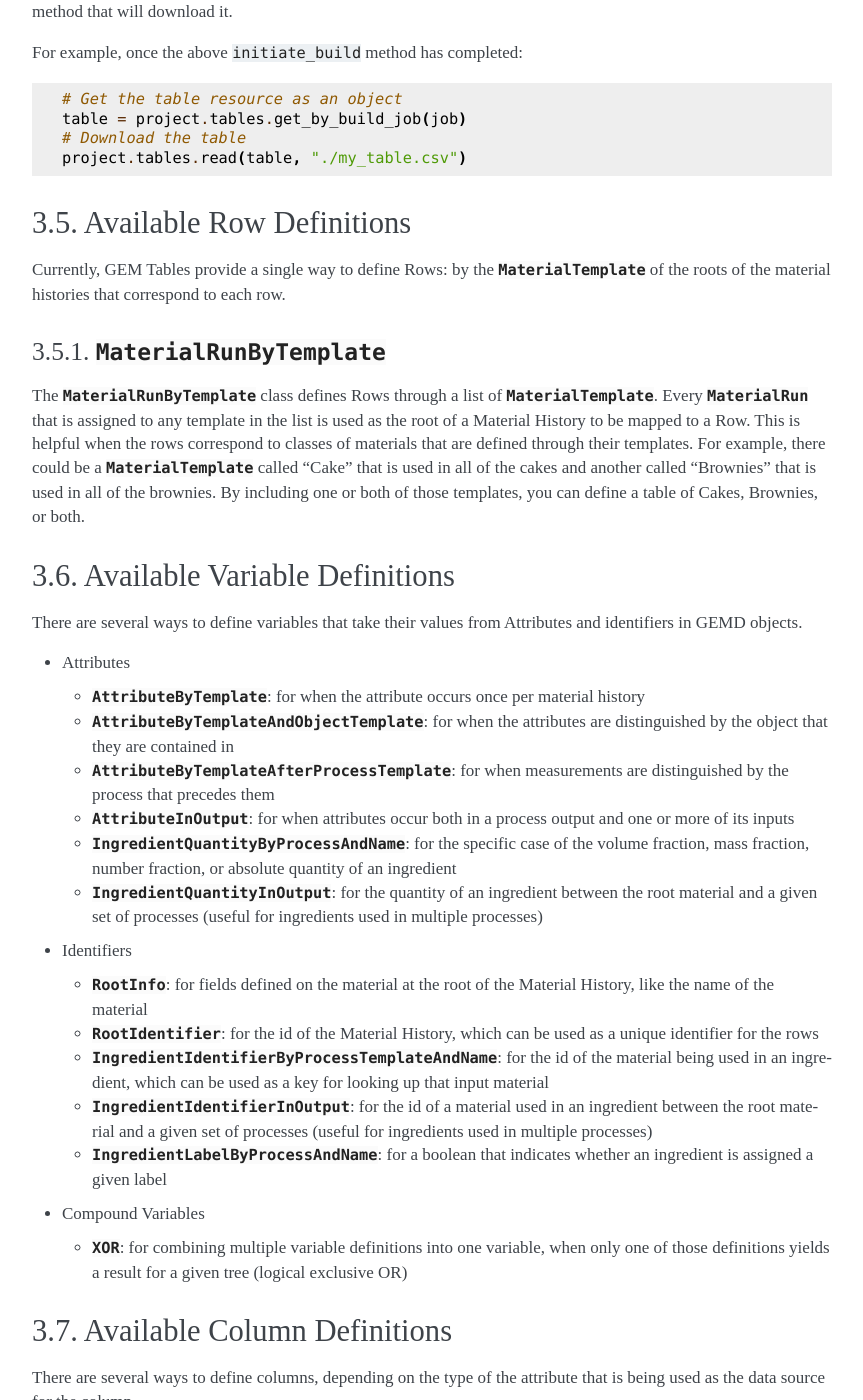
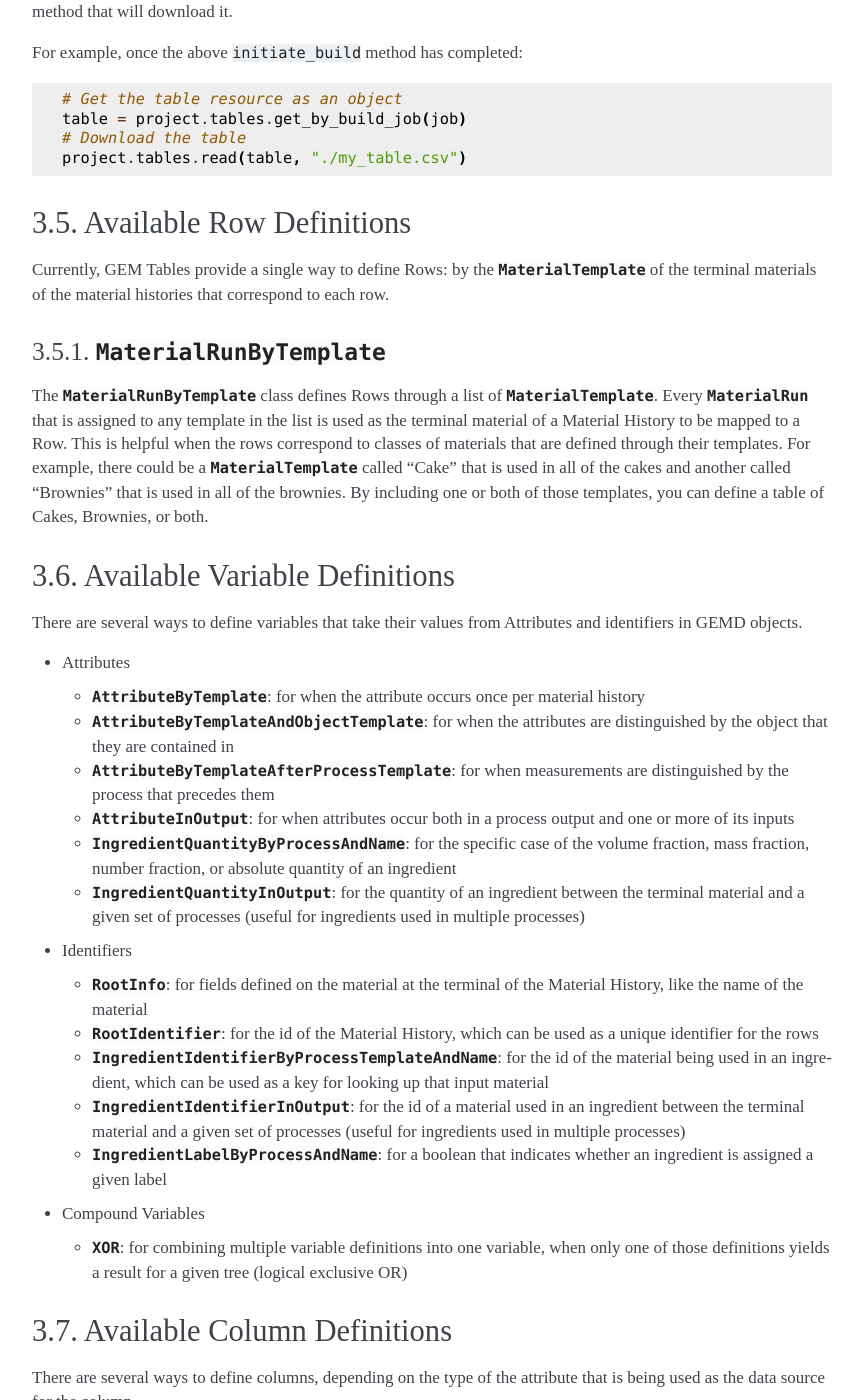
Before and after one commit to CitrineInformatics/citrine-python, a Sphinx documentation site: the page built from docs/source/data_extraction.rst, in a window 1280 px wide and 1400 px high, scrolled down 3876 px. Shown: the whole window, without its empty margins (348-1211 px from the left). Built offline with Sphinx 7.4.7, drawn with Linux system fonts in a browser that asks for light colours; some of the changed text lies outside the part shown.

Commit message:
replace root with terminal material except where breaking

```diff
--- a/docs/source/data_entry.rst
+++ b/docs/source/data_entry.rst
@@ -127,7 +127,7 @@ These links are created with the :class:`~gemd.entity.link_by_uid.LinkByUID` cla
 Material History
 ----------------
 
-Starting with a specific root :class:`~citrine.resources.material_run.MaterialRun`,
+Starting with a specific terminal :class:`~citrine.resources.material_run.MaterialRun`,
 you can retrieve the complete material history--every process, ingredient and material that contributed to
 the target material, as well as the measurements that were performed on all of those materials.
 The method is :func:`~citrine.resources.material_run.MaterialRunCollection.get_history`,
--- a/docs/source/data_extraction.rst
+++ b/docs/source/data_extraction.rst
@@ -106,7 +106,7 @@ Previewing tables
 -----------------
 
 Calling :func:`~citrine.resources.project.Project.table_configs` on a project returns an :class:`~citrine.resources.table_config.TableConfigCollection` object, which facilitates access to the collection of all TableConfigs visible to a Project.
-Via such an object, one can preview a draft TableConfig on an explicit set of Material Histories, defined by their root materials:
+Via such an object, one can preview a draft TableConfig on an explicit set of Material Histories, defined by their terminal materials:
 
 For example:
 
@@ -199,13 +199,13 @@ For example, once the above ``initiate_build`` method has completed:
 Available Row Definitions
 -------------------------
 
-Currently, GEM Tables provide a single way to define Rows: by the :class:`~gemd.entity.template.material_template.MaterialTemplate` of the roots of the material histories that correspond to each row.
+Currently, GEM Tables provide a single way to define Rows: by the :class:`~gemd.entity.template.material_template.MaterialTemplate` of the terminal materials of the material histories that correspond to each row.
 
 :class:`~citrine.gemtables.rows.MaterialRunByTemplate`
 ^^^^^^^^^^^^^^^^^^^^^^^^^^^^^^^^^^^^^^^^^^^^^^^^^^^^^^
 
 The :class:`~citrine.gemtables.rows.MaterialRunByTemplate` class defines Rows through a list of :class:`~gemd.entity.template.material_template.MaterialTemplate`.
-Every :class:`~gemd.entity.object.material_run.MaterialRun` that is assigned to any template in the list is used as the root of a  Material History to be mapped to a Row.
+Every :class:`~gemd.entity.object.material_run.MaterialRun` that is assigned to any template in the list is used as the terminal material of a Material History to be mapped to a Row.
 This is helpful when the rows correspond to classes of materials that are defined through their templates.
 For example, there could be a :class:`~gemd.entity.template.material_template.MaterialTemplate` called "Cake" that is used in all
 of the cakes and another called "Brownies" that is used in all of the brownies.
@@ -223,14 +223,14 @@ There are several ways to define variables that take their values from Attribute
   * :class:`~citrine.gemtables.variables.AttributeByTemplateAfterProcessTemplate`: for when measurements are distinguished by the process that precedes them
   * :class:`~citrine.gemtables.variables.AttributeInOutput`: for when attributes occur both in a process output and one or more of its inputs
   * :class:`~citrine.gemtables.variables.IngredientQuantityByProcessAndName`: for the specific case of the volume fraction, mass fraction, number fraction, or absolute quantity of an ingredient
-  * :class:`~citrine.gemtables.variables.IngredientQuantityInOutput`: for the quantity of an ingredient between the root material and a given set of processes (useful for ingredients used in multiple processes)
+  * :class:`~citrine.gemtables.variables.IngredientQuantityInOutput`: for the quantity of an ingredient between the terminal material and a given set of processes (useful for ingredients used in multiple processes)
 
 * Identifiers
 
-  * :class:`~citrine.gemtables.variables.RootInfo`: for fields defined on the material at the root of the Material History, like the name of the material
+  * :class:`~citrine.gemtables.variables.RootInfo`: for fields defined on the material at the terminal of the Material History, like the name of the material
   * :class:`~citrine.gemtables.variables.RootIdentifier`: for the id of the Material History, which can be used as a unique identifier for the rows
   * :class:`~citrine.gemtables.variables.IngredientIdentifierByProcessTemplateAndName`: for the id of the material being used in an ingredient, which can be used as a key for looking up that input material
-  * :class:`~citrine.gemtables.variables.IngredientIdentifierInOutput`: for the id of a material used in an ingredient between the root material and a given set of processes (useful for ingredients used in multiple processes)
+  * :class:`~citrine.gemtables.variables.IngredientIdentifierInOutput`: for the id of a material used in an ingredient between the terminal material and a given set of processes (useful for ingredients used in multiple processes)
   * :class:`~citrine.gemtables.variables.IngredientLabelByProcessAndName`: for a boolean that indicates whether an ingredient is assigned a given label
 
 * Compound Variables
--- a/docs/source/workflows/data_sources.rst
+++ b/docs/source/workflows/data_sources.rst
@@ -167,11 +167,11 @@ The example below assumes that the uuid and the version of the desired GEM Table
         name = "Band gap predictor",
         description = "Predict the band gap from the chemical formula and crystallinity",
         inputs = [
-            ChemicalFormulaDescriptor("root~formula"),
-            CategoricalDescriptor("root~crystallinity", categories=[
+            ChemicalFormulaDescriptor("terminal~formula"),
+            CategoricalDescriptor("terminal~crystallinity", categories=[
                 "Single crystalline", "Amorphous", "Polycrystalline"])
         ],
-        outputs = [RealDescriptor("root~band gap", lower_bound=0, upper_bound=20, units="eV")],
+        outputs = [RealDescriptor("terminal~band gap", lower_bound=0, upper_bound=20, units="eV")],
         latent_variables = [],
         training_data = [data_source]
     )
```
Also changed, not shown: 6 other files.
